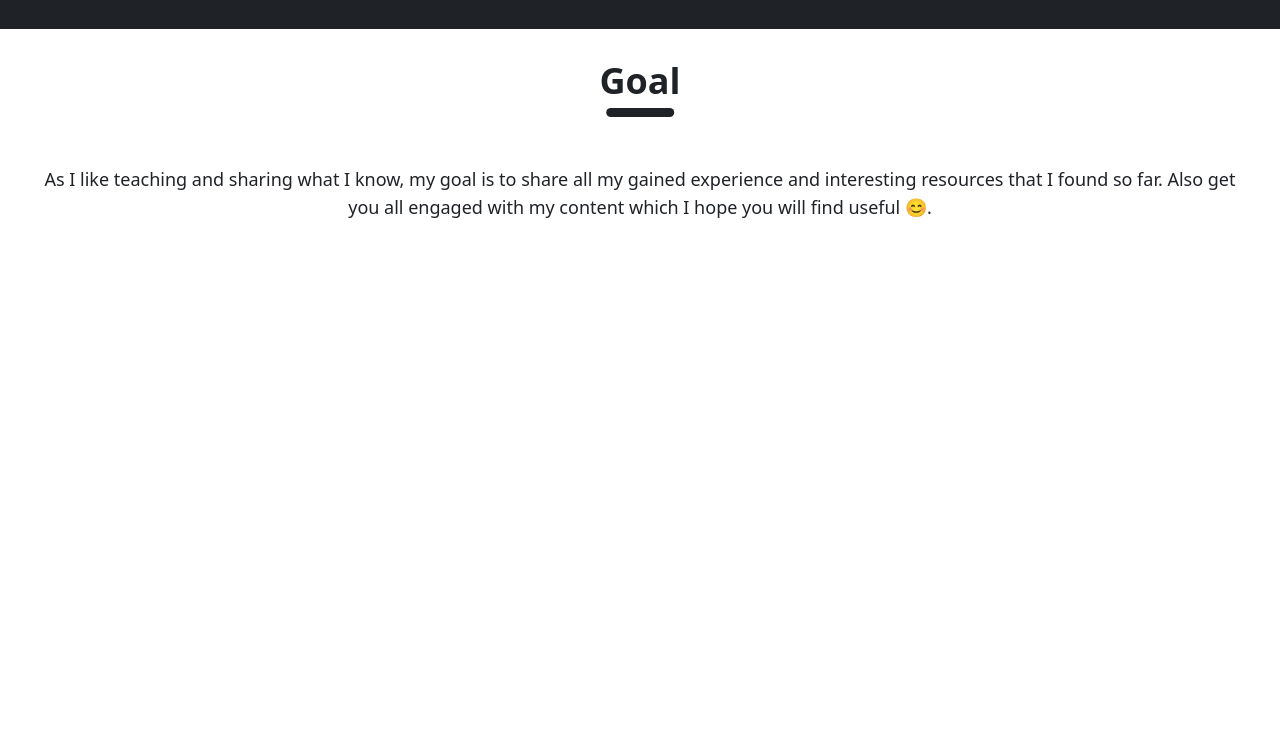
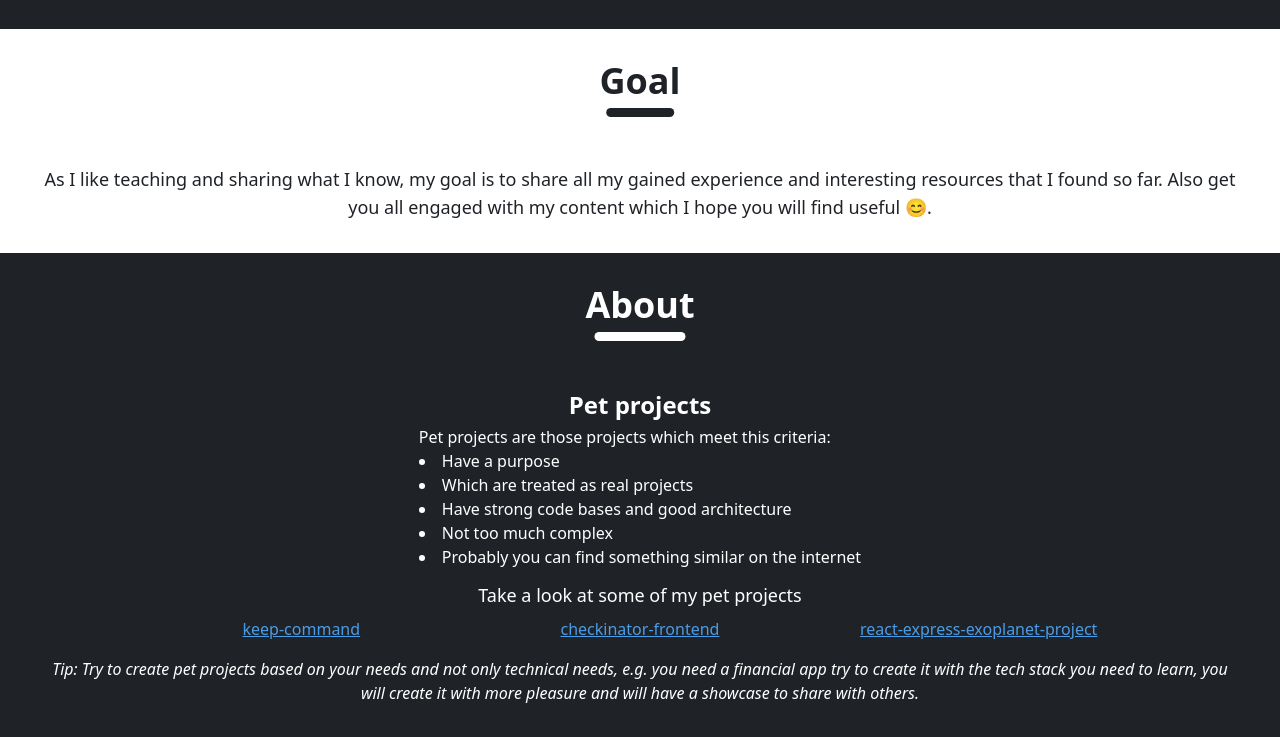
Before and after one commit to AlbertArakelyan/jssumit-albertarakelyan, a website built with Vite: page index.html in a window 1280 px wide. Shown: the part 1135-1872 px from the top of the page. Before the commit the page ends 1388 px from the top, so only its background shows below. Built offline with nearby package versions, Linux system fonts and the light colour scheme.

Commit message:
added about pet projects info

```diff
--- a/index.html
+++ b/index.html
@@ -2,9 +2,9 @@
 <html lang="en">
 
 <head>
-  <meta charset="UTF-8" />
-  <link rel="icon" type="image/svg+xml" href="/AA_logo.svg" />
-  <meta name="viewport" content="width=device-width, initial-scale=1.0" />
+  <meta charset="UTF-8"/>
+  <link rel="icon" type="image/svg+xml" href="/AA_logo.svg"/>
+  <meta name="viewport" content="width=device-width, initial-scale=1.0"/>
   <link rel="stylesheet" href="./css/style.css">
   <title>JSSummit | Albert Arakelyan</title>
 </head>
@@ -15,30 +15,33 @@
     <div class="flex items-center justify-between">
       <a href="#">
         <svg width="48" height="48" viewBox="0 0 172 273" fill="none" xmlns="http://www.w3.org/2000/svg">
-            <line x1="2.12102" y1="269.315" x2="68.121" y2="88.3148" stroke="white" stroke-width="4" />
-            <line x1="132.255" y1="270.577" x2="70.8024" y2="85.7392" stroke="white" stroke-width="10" />
-            <line x1="30" y1="188" x2="106" y2="188" stroke="white" stroke-width="4" />
-            <line x1="18.1362" y1="153.275" x2="76.1362" y2="4.27451" stroke="white" stroke-width="4" />
-            <line x1="166.702" y1="266.567" x2="79.249" y2="1.56683" stroke="white" stroke-width="10" />
-            <line x1="68" y1="151" x2="128" y2="151" stroke="white" stroke-width="4" />
+          <line x1="2.12102" y1="269.315" x2="68.121" y2="88.3148" stroke="white" stroke-width="4"/>
+          <line x1="132.255" y1="270.577" x2="70.8024" y2="85.7392" stroke="white" stroke-width="10"/>
+          <line x1="30" y1="188" x2="106" y2="188" stroke="white" stroke-width="4"/>
+          <line x1="18.1362" y1="153.275" x2="76.1362" y2="4.27451" stroke="white" stroke-width="4"/>
+          <line x1="166.702" y1="266.567" x2="79.249" y2="1.56683" stroke="white" stroke-width="10"/>
+          <line x1="68" y1="151" x2="128" y2="151" stroke="white" stroke-width="4"/>
         </svg>
       </a>
       <nav>
         <ul class="flex items-center justify-end">
           <li class="mx-1">
-              <a class="relative px-6 py-3 inline-block after:h-[0.125rem] after:absolute after:bottom-0 after:left-1/2 after:-translate-x-1/2 after:bg-white after:w-0 hover:after:w-full after:transition-all"
+            <a
+              class="relative px-6 py-3 inline-block after:h-[0.125rem] after:absolute after:bottom-0 after:left-1/2 after:-translate-x-1/2 after:bg-white after:w-0 hover:after:w-full after:transition-all"
               href="#">
               Home
             </a>
           </li>
           <li class="mx-1">
-              <a class="relative px-6 py-3 inline-block after:h-[0.125rem] after:absolute after:bottom-0 after:left-1/2 after:-translate-x-1/2 after:bg-white after:w-0 hover:after:w-full after:transition-all"
+            <a
+              class="relative px-6 py-3 inline-block after:h-[0.125rem] after:absolute after:bottom-0 after:left-1/2 after:-translate-x-1/2 after:bg-white after:w-0 hover:after:w-full after:transition-all"
               href="#motivation">
               Motivation
             </a>
           </li>
           <li class="mx-1">
-              <a class="relative px-6 py-3 inline-block after:h-[0.125rem] after:absolute after:bottom-0 after:left-1/2 after:-translate-x-1/2 after:bg-white after:w-0 hover:after:w-full after:transition-all"
+            <a
+              class="relative px-6 py-3 inline-block after:h-[0.125rem] after:absolute after:bottom-0 after:left-1/2 after:-translate-x-1/2 after:bg-white after:w-0 hover:after:w-full after:transition-all"
               href="#goal">
               Goal
             </a>
@@ -113,8 +116,45 @@
     <div class="flex flex-col items-center justify-start">
       <h2 class="section-title after:bg-primary">Goal</h2>
       <p class="text-center text-lg">
-          As I like teaching and sharing what I know, my goal is to share all my gained experience and interesting resources that I found so far. Also get you all engaged with my content which I hope you will find useful 😊.
+        As I like teaching and sharing what I know, my goal is to share all my gained experience and interesting
+        resources that I found so far. Also get you all engaged with my content which I hope you will find useful 😊.
       </p>
+    </div>
+  </div>
+</section>
+<section id="about" class="py-8 bg-primary text-white">
+  <div class="wrapper">
+    <div class="flex flex-col items-center justify-start">
+      <h2 class="section-title after:bg-white">About</h2>
+      <div class="flex flex-col items-center justify-start w-full">
+        <h3 class="text-2xl font-semibold mb-1">Pet projects</h3>
+        <div class="mb-3">
+          <p>Pet projects are those projects which meet this criteria:</p>
+          <ul class="list-disc list-inside">
+            <li>Have a purpose</li>
+            <li>Which are treated as real projects</li>
+            <li>Have strong code bases and good architecture</li>
+            <li>Not too much complex</li>
+            <li>Probably you can find something similar on the internet</li>
+          </ul>
+        </div>
+        <div class="flex flex-col items-center justify-start w-10/12 mb-4">
+          <h4 class="text-lg mb-2">Take a look at some of my pet projects</h4>
+          <div class="grid grid-cols-3 gap-4 w-full">
+            <a class="text-center text-secondary-light underline"
+               href="https://github.com/AlbertArakelyan/keep-command" target="_blank">keep-command</a>
+            <a class="text-center text-secondary-light underline"
+               href="https://github.com/AlbertArakelyan/checkinator-frontend" target="_blank">checkinator-frontend</a>
+            <a class="text-center text-secondary-light underline"
+               href="https://github.com/AlbertArakelyan/react-express-exoplanet-project" target="_blank">react-express-exoplanet-project</a>
+          </div>
+        </div>
+        <p class="text-center italic">
+          Tip: Try to create pet projects based on your needs and not only technical needs, e.g. you need a financial
+          app try to create it with the tech stack you need to learn, you will create it with more pleasure and will
+          have a showcase to share with others.
+        </p>
+      </div>
     </div>
   </div>
 </section>
```
Lines whose indentation alone changed are shown as unchanged.
